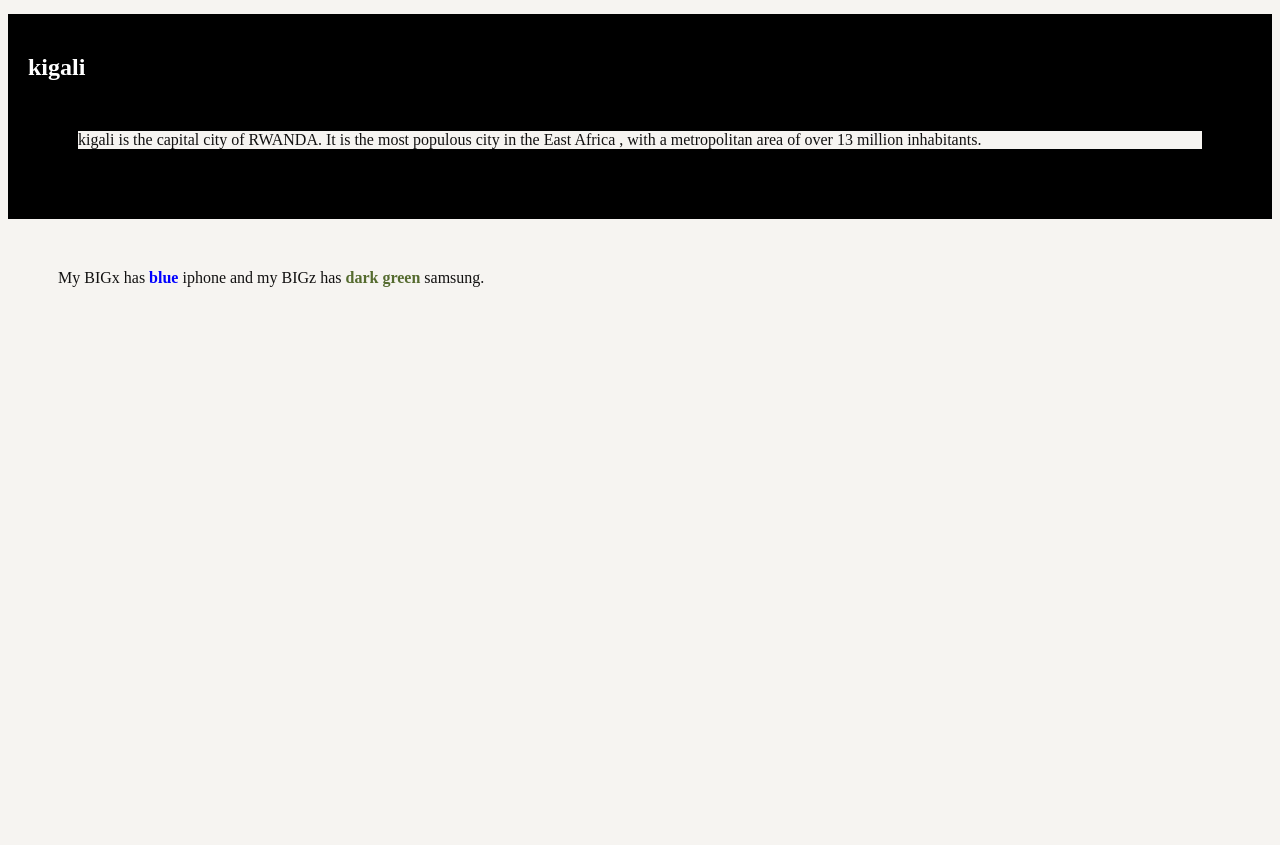
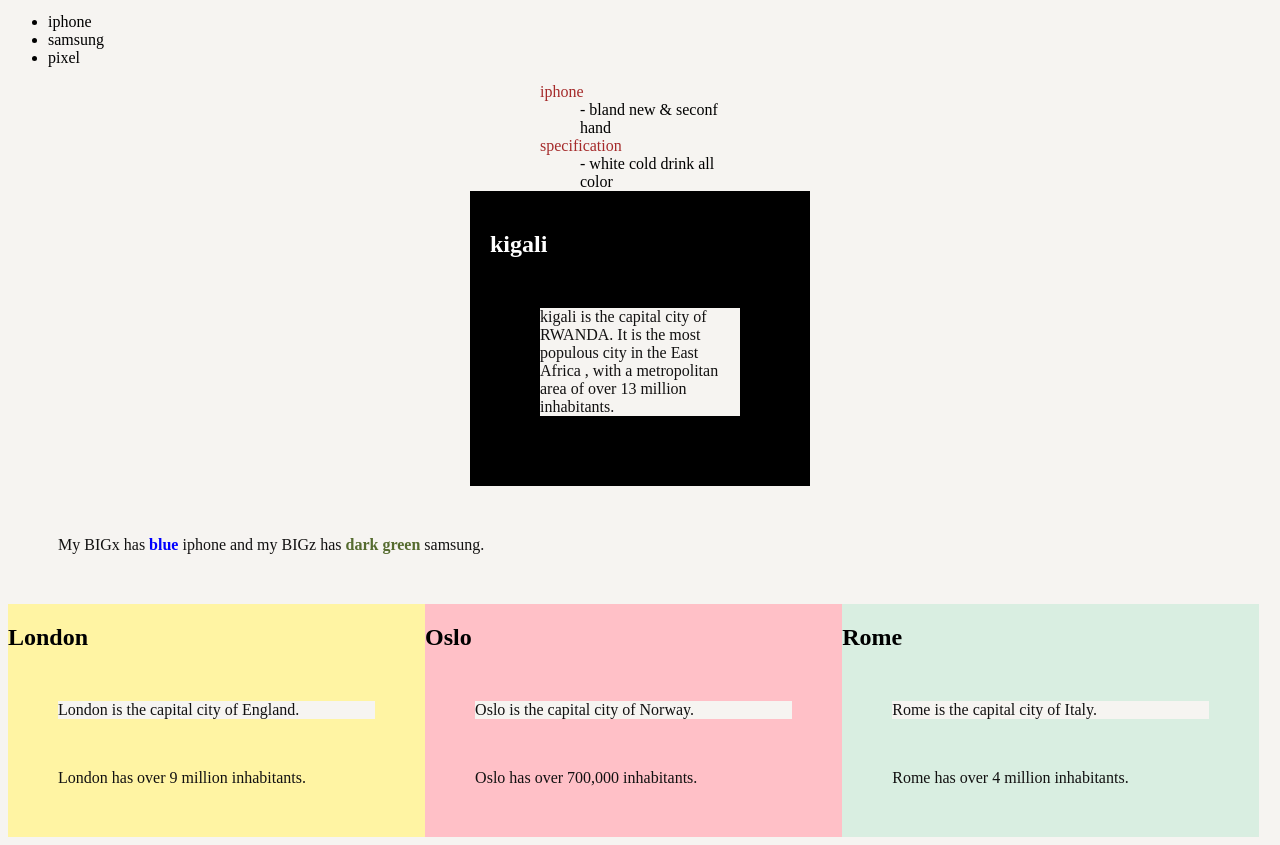
Before and after one commit to Billy-Joshua/my-first-project, a plain HTML site: page index.html in a window 1280 px wide. Shown: the part 1829-2674 px from the top of the page. Before the commit the page ends 2166 px from the top, so only its background shows below. Drawn offline with Linux system fonts and the light colour scheme.

Commit message:
added div

```diff
--- a/index.html
+++ b/index.html
@@ -119,6 +119,26 @@ THIS IS THE FUTURE I WANT TO BUILD  This project is more than a personal goal
   <p>kigali is the capital city of RWANDA. It is the most populous city in the East Africa , with a metropolitan area of over 13 million inhabitants.</p>
 </div>
 <p>My BIGx has <span style="color:blue;font-weight:bold;">blue</span> iphone and my BIGz has <span style="color:darkolivegreen;font-weight:bold;">dark green</span> samsung.</p>
+<div class="mycontainer">
 
+  <div style="background-color:#FFF4A3;">
+    <h2>London</h2>
+    <p>London is the capital city of England.</p>
+    <p>London has over 9 million inhabitants.</p>
+  </div>
+
+  <div style="background-color:#FFC0C7;">
+    <h2>Oslo</h2>
+    <p>Oslo is the capital city of Norway.</p>
+    <p>Oslo has over 700,000 inhabitants.</p>
+  </div>
+
+  <div style="background-color:#D9EEE1;">
+    <h2>Rome</h2>
+    <p>Rome is the capital city of Italy.</p>
+    <p>Rome has over 4 million inhabitants.</p>
+  </div>
+
+</div>
 </body>
 </html>
--- a/style.css
+++ b/style.css
@@ -53,3 +53,28 @@ table {
 tr,:nth-child(even) {
     background-color: rgb(246, 244, 241);
 }
+
+div {
+   width:300px;
+   margin:auto;
+}
+dl {
+    width: 200px;
+    margin: auto;
+}
+table {
+    width: 300px;
+    margin: auto;
+}
+pre {
+    width: 600px;
+    margin: auto;
+}
+div.mycontainer {
+  width:100%;
+  overflow:auto;
+}
+div.mycontainer div {
+  width:33%;
+  float:left;
+}
```
